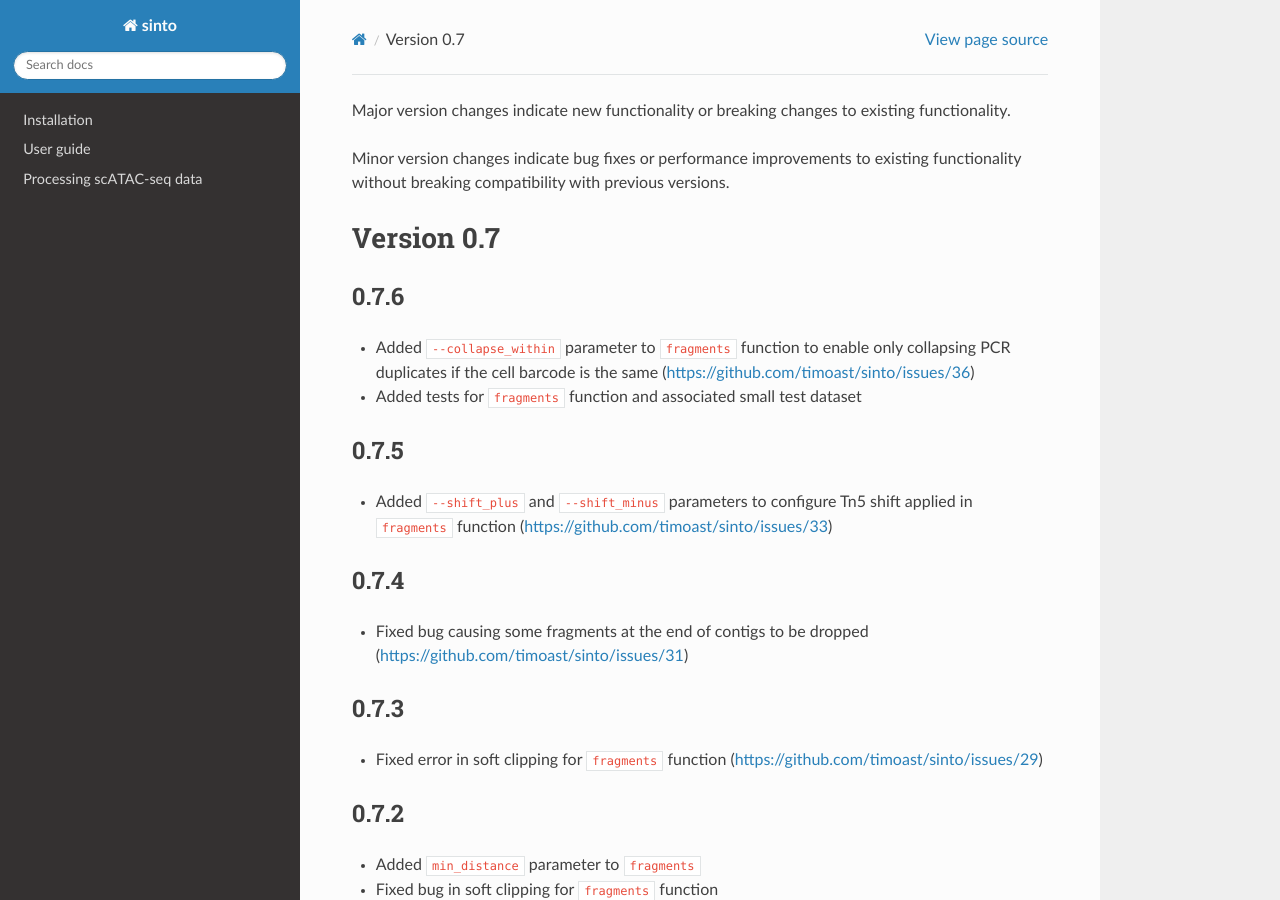
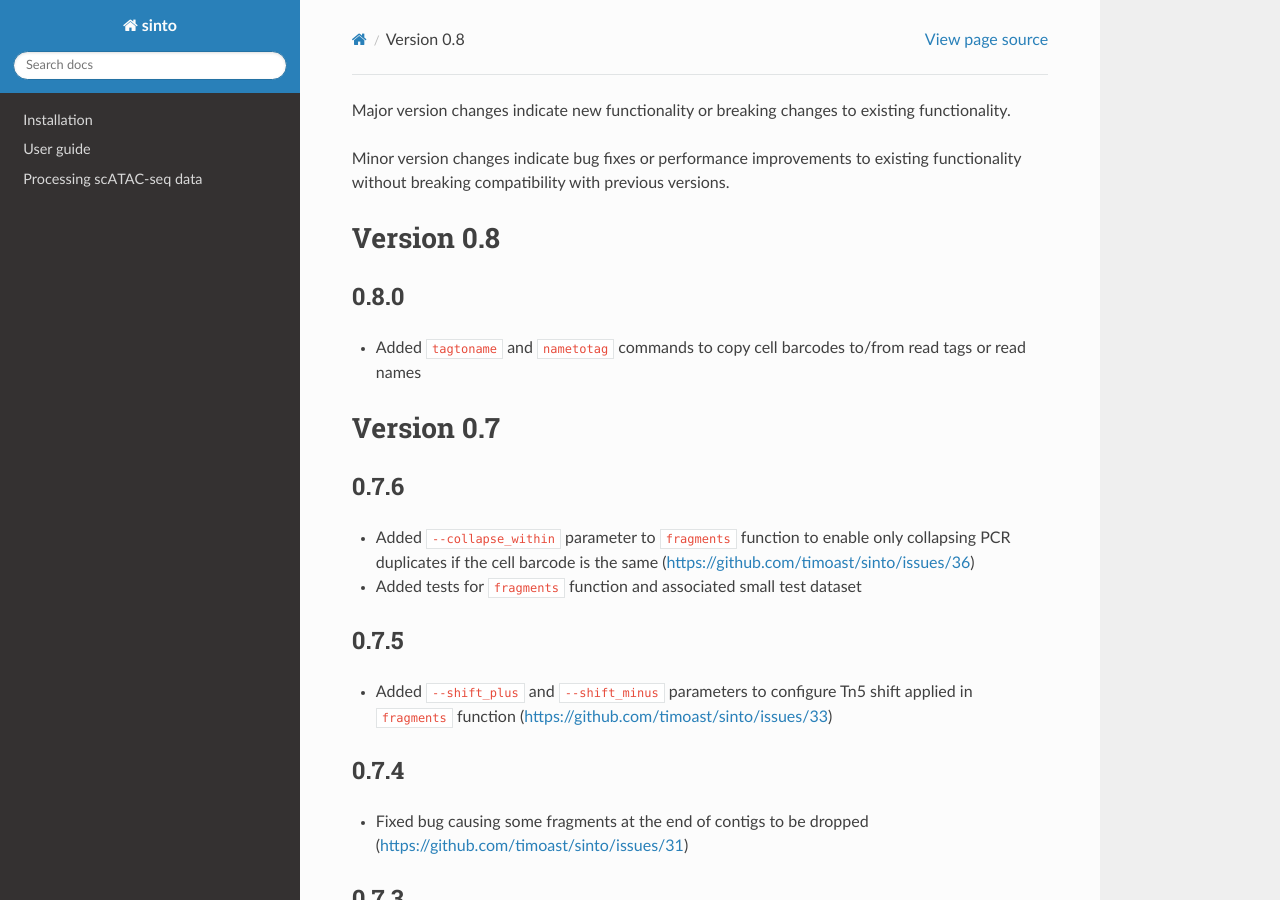
Before and after one commit to timoast/sinto, a Sphinx documentation site: the page built from docs/release_notes.rst, in a window 1280 px wide and 900 px high. Built offline with Sphinx 7.4.7 and the Read the Docs theme 2.0.0, drawn with Linux system fonts in a browser that asks for light colours.

Commit message:
Update release notes

```diff
--- a/docs/release_notes.rst
+++ b/docs/release_notes.rst
@@ -4,6 +4,14 @@ or breaking changes to existing functionality.
 Minor version changes indicate bug fixes or
 performance improvements to existing functionality
 without breaking compatibility with previous versions.
+
+Version 0.8
+-----------
+
+0.8.0
+~~~~~
+
+- Added ``tagtoname`` and ``nametotag`` commands to copy cell barcodes to/from read tags or read names
 
 Version 0.7
 -----------
```
